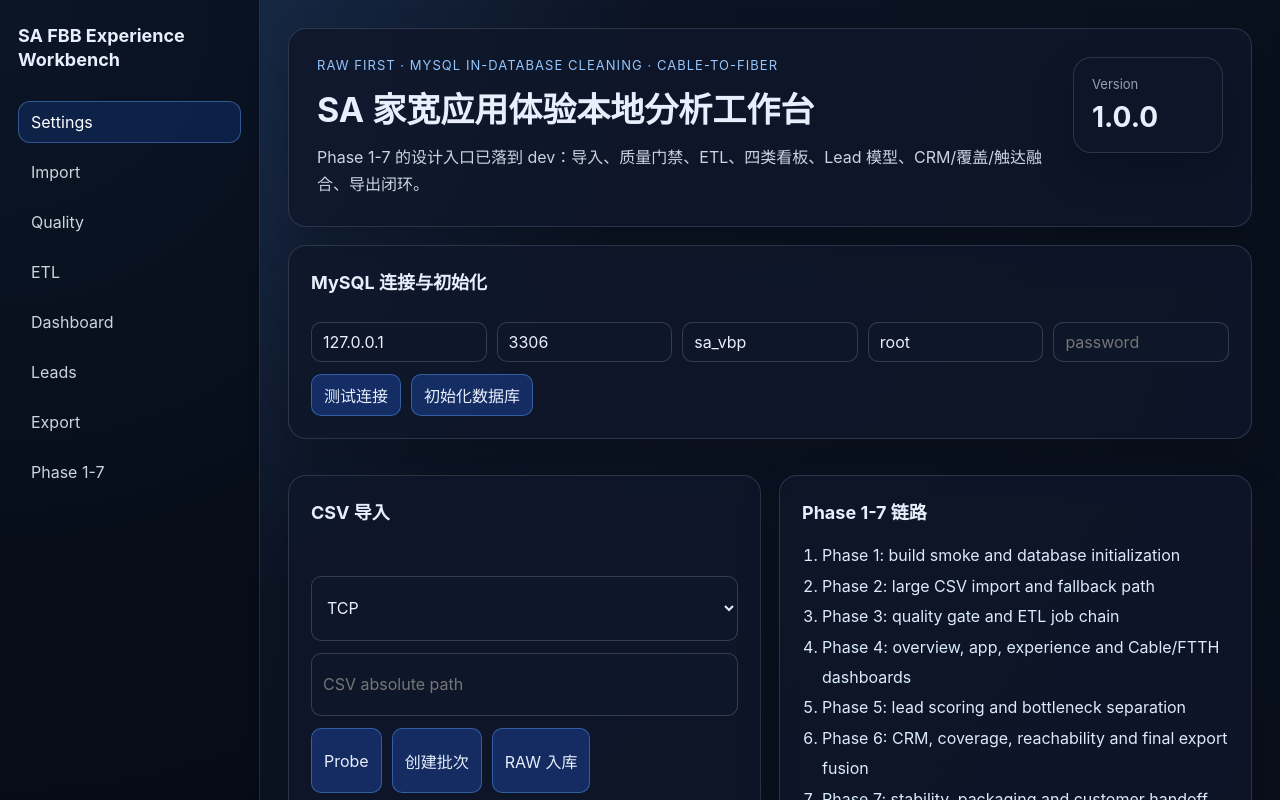
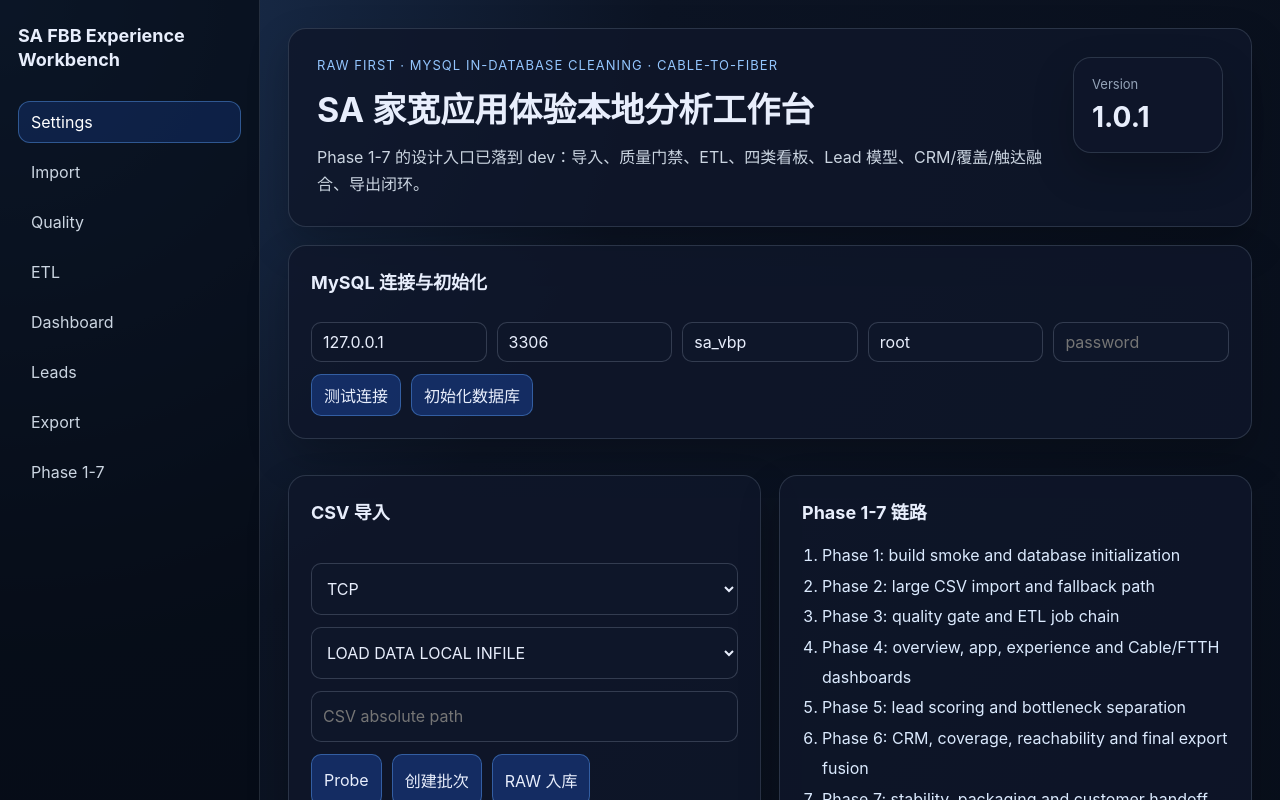
Before and after one commit to zhou-yang-personal/sa-fbb-experience-workbench, a React (Vite) app: page / in a window 1280 px wide. Shown: the top 800 px of the page. Built offline with nearby package versions, Linux system fonts and the light colour scheme.

Commit message:
feat: expose raw import fallback controls in UI

```diff
--- a/src/App.tsx
+++ b/src/App.tsx
@@ -18,6 +18,7 @@ const pipelineSteps = [
 function App() {
   const [settings, setSettings] = useState<MySqlSettings>(defaultSettings);
   const [dataType, setDataType] = useState<'tcp' | 'game'>('tcp');
+  const [importMode, setImportMode] = useState<'load_data' | 'streaming_insert'>('load_data');
   const [filePath, setFilePath] = useState('');
   const [importBatchId, setImportBatchId] = useState('');
   const [analysisRunId, setAnalysisRunId] = useState('RUN_MANUAL_001');
@@ -29,6 +30,7 @@ function App() {
   const [leads, setLeads] = useState<LeadUserRow[]>([]);
 
   const allMetrics = useMemo(() => overview?.metrics ?? qualityMetrics, [overview, qualityMetrics]);
+  const effectiveSettings = { ...settings, local_infile: importMode === 'load_data' };
 
   function appendLog(message: string) { setLog((items) => [`${new Date().toLocaleTimeString()} ${message}`, ...items].slice(0, 40)); }
   async function runAction(label: string, action: () => Promise<unknown>) {
@@ -53,7 +55,7 @@ function App() {
             <h1>SA 家宽应用体验本地分析工作台</h1>
             <p className="hero-text">Phase 1-7 的设计入口已落到 dev：导入、质量门禁、ETL、四类看板、Lead 模型、CRM/覆盖/触达融合、导出闭环。</p>
           </div>
-          <div className="version-card"><span>Version</span><strong>1.0.0</strong></div>
+          <div className="version-card"><span>Version</span><strong>1.0.1</strong></div>
         </header>
 
         <section className="panel form-panel">
@@ -75,11 +77,12 @@ function App() {
           <article className="panel form-panel">
             <h2>CSV 导入</h2>
             <select value={dataType} onChange={(e) => setDataType(e.target.value as 'tcp' | 'game')}><option value="tcp">TCP</option><option value="game">Game</option></select>
+            <select value={importMode} onChange={(e) => setImportMode(e.target.value as 'load_data' | 'streaming_insert')}><option value="load_data">LOAD DATA LOCAL INFILE</option><option value="streaming_insert">Streaming INSERT fallback</option></select>
             <input value={filePath} onChange={(e) => setFilePath(e.target.value)} placeholder="CSV absolute path" />
             <div className="action-row">
               <button onClick={() => runAction('import_probe_csv', () => api.importProbeCsv(filePath))}>Probe</button>
-              <button onClick={async () => { const result = await runAction('import_create_batch', () => api.importCreateBatch(settings, dataType, filePath)); if (result && typeof result === 'object' && 'import_batch_id' in result) { const next = result as ImportBatchResult; setBatch(next); setImportBatchId(next.import_batch_id); } }}>创建批次</button>
-              <button onClick={() => runAction('import_start_raw_load', () => api.importStartRawLoad(settings, importBatchId, dataType, filePath))}>RAW 入库</button>
+              <button onClick={async () => { const result = await runAction('import_create_batch', () => api.importCreateBatch(effectiveSettings, dataType, filePath)); if (result && typeof result === 'object' && 'import_batch_id' in result) { const next = result as ImportBatchResult; setBatch(next); setImportBatchId(next.import_batch_id); } }}>创建批次</button>
+              <button onClick={() => runAction('import_start_raw_load', () => api.importStartRawLoad(effectiveSettings, importBatchId, dataType, filePath, importMode))}>RAW 入库</button>
             </div>
             <small>{batch ? `current batch: ${batch.import_batch_id}` : 'no batch created'}</small>
           </article>
```
